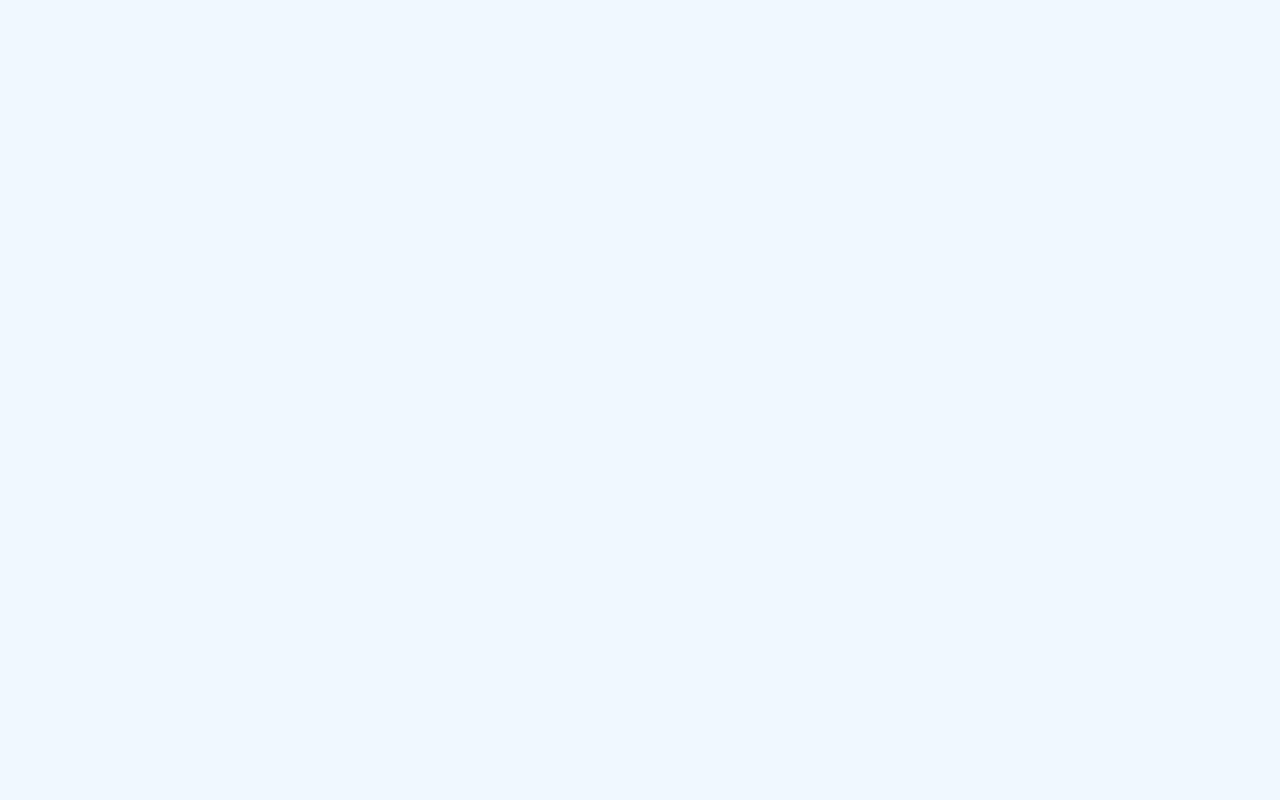
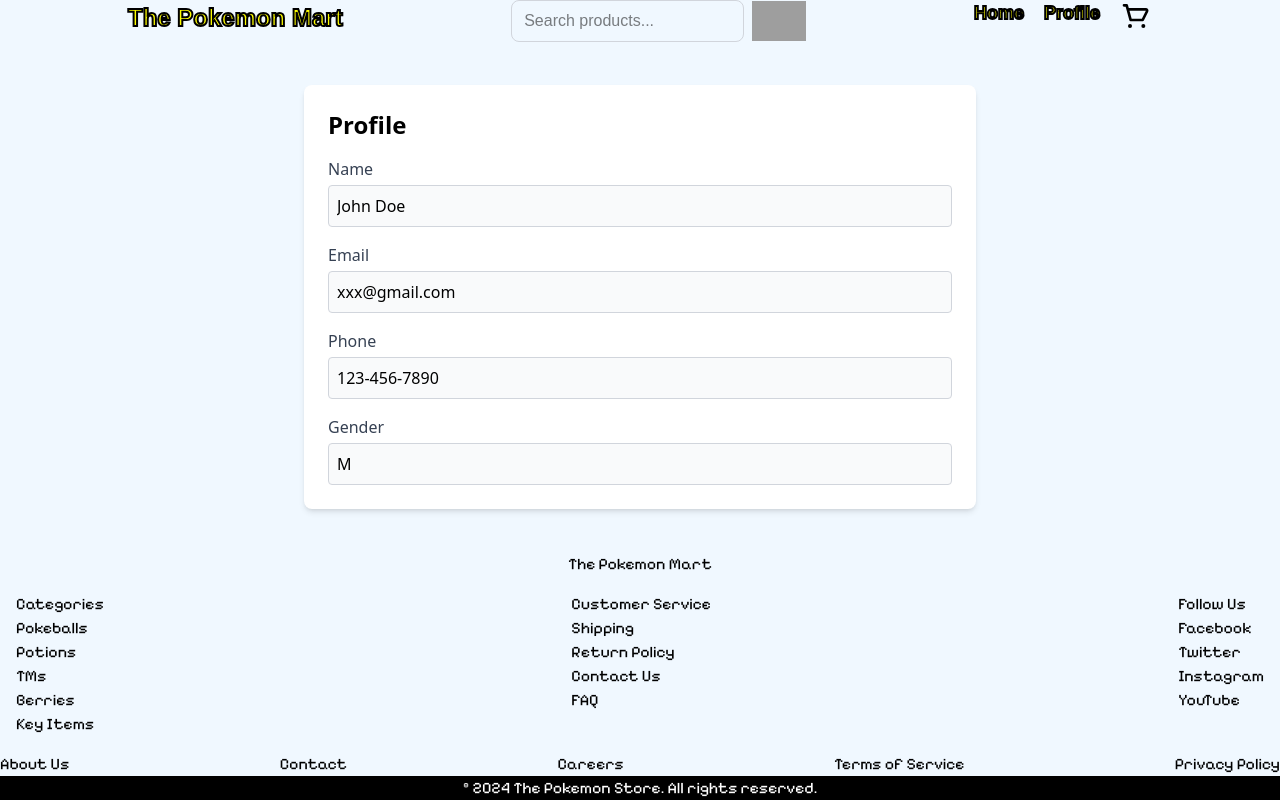
Before and after one commit to UzumakiODZ/shopping-app, a React (Vite) app: page /profile in a window 1280 px wide. Before the commit this address had no page. Built offline with nearby package versions, Linux system fonts and the light colour scheme; no server answers; grey boxes are pictures that could not be loaded; a web font is replaced by a local one.

Commit message:
Added search bar

```diff
--- a/src/App.css
+++ b/src/App.css
@@ -1 +1,11 @@
 @import "tailwindcss";
+
+html, body, #root {
+    height: 100%;
+    margin: 0;
+}
+
+#root {
+    display: grid;
+    grid-template-rows: auto 1fr auto;
+}
--- a/src/App.jsx
+++ b/src/App.jsx
@@ -1,14 +1,17 @@
 import React,{ useState, useEffect } from 'react';
-import { BrowserRouter as Router, Route, Routes } from 'react-router-dom';
-import { Outlet } from 'react-router-dom';
+import { BrowserRouter as Router, Route, Routes, Outlet } from 'react-router-dom';
 import Header from './components/Header';
 import HomePage from './components/homepage/HomePage';
 import Cart from './components/cart/Cart';
+import Footer from './components/Footer';
+import Profile from './components/profile/Profile';
+
 import PotionImage from './assets/Potion.jpeg';
 import PokeballImage from './assets/pokeball.png';
 import ReviveImage from './assets/revive.png';
 import RepelImage from './assets/repel.png';
-import Footer from './components/Footer';
+
+import './App.css';
 
 const defaultProductData = [
   {
@@ -41,7 +44,7 @@
   },
 ];
 
-// Layout component defined here since it needs access to cartItemCount
+
 const Layout = ({ cartItemCount }) => {
   return (
     <>
@@ -93,7 +96,6 @@
 
   return (
     <Router>
-      <div className="App">
         <Routes>
           <Route path="/" element={<Layout cartItemCount={cartItemCount} />} >
             <Route
@@ -104,9 +106,12 @@
               path="/cart"
               element={<Cart productData={productData} updateAmt={updateAmt} removeFromCart={removeFromCart} />}
             />
+            <Route
+              path="/profile"
+              element = {<Profile />}
+            />
           </Route>
         </Routes>
-      </div>
     </Router>
   );
 }
--- a/src/Layout.jsx
+++ /dev/null
@@ -1,17 +0,0 @@
-import React from "react";
-import { Outlet } from "react-router-dom";
-import Header from "./components/Header";
-import Footer from "./components/Footer";
-const Layout = () => {
-  return (
-    <div>
-      <nav><Header cartItemCount={cartItemCount} /></nav>
-
-      <Outlet />   {/* Page content renders here */}
-
-      <footer><Footer /></footer>
-    </div>
-  );
-};
-
-export default Layout;
--- a/src/components/Footer.jsx
+++ b/src/components/Footer.jsx
@@ -2,7 +2,7 @@
 
 const Footer = () => {
     return (
-        <div className="flex flex-col" style={{fontFamily: "Pixelify Sans"}}>
+        <div className="flex flex-col " style={{fontFamily: "Pixelify Sans"}}>
             <div className='text-center'>The Pokemon Mart</div>
             <div className='flex flex-col sm:flex-row justify-between p-4'>
                 <div>
--- a/src/components/Header.jsx
+++ b/src/components/Header.jsx
@@ -1,19 +1,51 @@
-import React from 'react';
+import React, { useState } from 'react';
 import "/src/styles/Header.css";
 import { Link } from 'react-router-dom';
+import SearchImage from '/src/assets/Gemini_Generated_Image_5useh95useh95use.png'
 import CartImage from '/src/assets/shopping-cart-outline.svg';
 
 const Header = ({ cartItemCount }) => {
+  const [search, setSearch] = useState("");
+  const [searchEn, setSearchEn] = useState(false);
+
+  const handleSearchChange = (event) => {
+    setSearch(event.target.value);
+    setSearchEn(event.target.value.length > 0);
+  };
+
   return (
     <header className="header">
       <nav className="nav-bar">
         <div className="logo">The Pokemon Mart</div>
+        <div className='relative'>
+          <div className='flex flex-row items-center gap-2'>
+            <input
+              onChange={handleSearchChange}
+              value={search}
+              type="text"
+              placeholder="Search products..."
+              className="search-bar px-3 py-2 border border-gray-300 rounded-lg"
+            />
+            <img
+              className='h-[40px] w-auto cursor-pointer hover:opacity-80 transition-opacity'
+              src={SearchImage}
+              alt="Search"
+              onClick={() => setSearchEn(!searchEn)}
+            />
+          </div>
+          {searchEn && search.length > 0 && (
+            <div className="absolute left-0 right-0 bg-white border border-gray-300 rounded-lg mt-2 p-4 shadow-lg w-full">
+              <p className="text-gray-600">Search results for: <strong>{search}</strong></p>
+            </div>
+          )}
+        </div>
         <div className='nav-pages'>
           <Link className='nav-links' to="/">Home</Link>
-          <Link to="/cart" className='relative inline-block  '>
+          <Link className='nav-links' to="/profile">Profile</Link>
+          <Link to="/cart" className='relative inline-block'>
             <img className='w-8 h-8' src={CartImage} alt="Cart"/>
             {cartItemCount > 0 && (
-              <span className="absolute -bottom-2 -right-2 text-black text-xs rounded-full w-5 h-5 flex ">
+              <span className="absolute -top-2 -right-2 text-black text-xs font-bold rounded-full w-5 h-5 flex items-center justify-center">
                 {cartItemCount}
               </span>
             )}
--- a/src/components/cart/CheckoutItem.jsx
+++ b/src/components/cart/CheckoutItem.jsx
@@ -1,3 +1,4 @@
+import React from 'react';
 import PropTypes from 'prop-types';
 import "/src/styles/CheckOutItem.css";
 
--- /dev/null
+++ b/src/components/profile/Profile.jsx
@@ -0,0 +1,72 @@
+import React, { useEffect, useState } from 'react';
+
+const defaultProfile = {
+  name: 'John Doe',
+  email: 'xxx@gmail.com',
+  phone: '123-456-7890',
+  gender: 'M'
+};
+
+const Profile = () => {
+  const [profile, setProfile] = useState(defaultProfile);
+
+  useEffect(() => {
+    fetch('/api/user/profile')
+      .then(response => response.json())
+      .then(data => {
+        setProfile(data);
+        console.log('Profile data:', data);
+      })
+      .catch(error => {
+        console.error('Error fetching profile:', error);
+      });
+  }, []);
+
+  return (
+    <div className="flex flex-col justify-center items-center py-10">
+      <div className="bg-white p-6 rounded-lg shadow-md w-[80%] max-w-2xl">
+        <h2 className="text-2xl font-bold mb-4">Profile</h2>
+        <form className="space-y-4">
+          <div>
+            <label className="block text-gray-700">Name</label>
+            <input
+              type="text"
+              value={profile.name}
+              readOnly
+              className="w-full border border-gray-300 p-2 rounded mt-1 bg-gray-50"
+            />
+          </div>
+          <div>
+            <label className="block text-gray-700">Email</label>
+            <input
+              type="email"
+              value={profile.email}
+              readOnly
+              className="w-full border border-gray-300 p-2 rounded mt-1 bg-gray-50"
+            />
+          </div>
+          <div>
+            <label className="block text-gray-700">Phone</label>
+            <input
+              type="tel"
+              value={profile.phone}
+              readOnly
+              className="w-full border border-gray-300 p-2 rounded mt-1 bg-gray-50"
+            />
+          </div>
+          <div>
+            <label className="block text-gray-700">Gender</label>
+            <input
+              type="text"
+              value={profile.gender}
+              readOnly
+              className="w-full border border-gray-300 p-2 rounded mt-1 bg-gray-50"
+            />
+          </div>
+        </form>
+      </div>
+    </div>
+  );
+};
+
+export default Profile;
--- a/src/styles/Header.css
+++ b/src/styles/Header.css
@@ -7,6 +7,8 @@
     align-items: center;
     top: 0;
     width: 100%;
+    padding-left: 10%;
+    padding-right: 10%;
   }
 
   .logo {
@@ -34,7 +36,7 @@
 
   .nav-pages{
     display: flex;
-    gap: 15px;
+    gap: 20px;
     justify-content: space-around;
   }
 
@@ -70,8 +72,12 @@
       padding: 0.1rem;
     }
 
+    .nav-links{
+      display: none;
+    }
+
     .logo {
-      font-size: 18px;
+      display: none;
     }
 
     .nav-links a {
```
Also changed, not shown: src/assets/profile.svg (added), src/index.css (line endings or trailing spaces), 1 other file (tests, documents, lock files or other folders).
